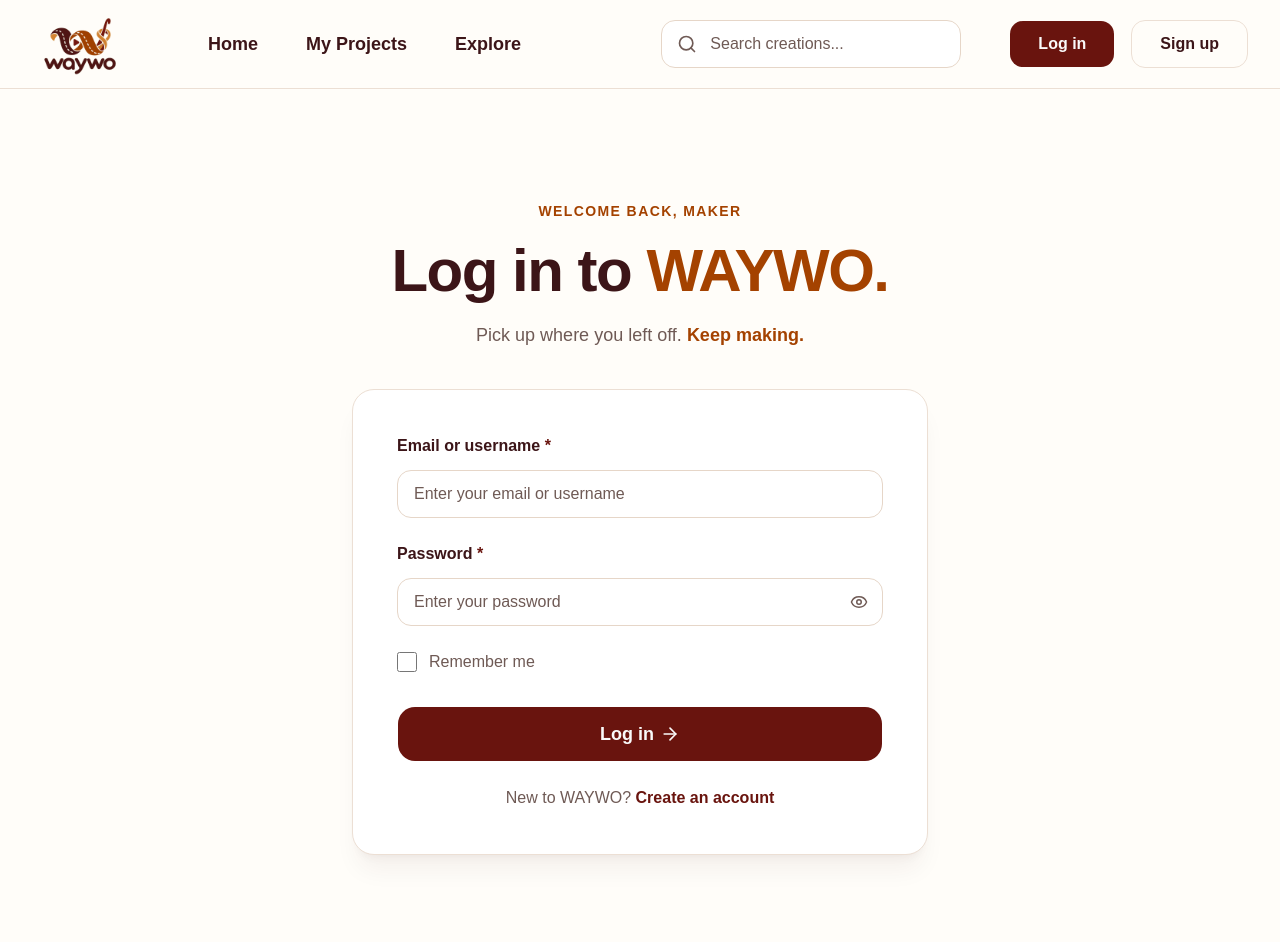
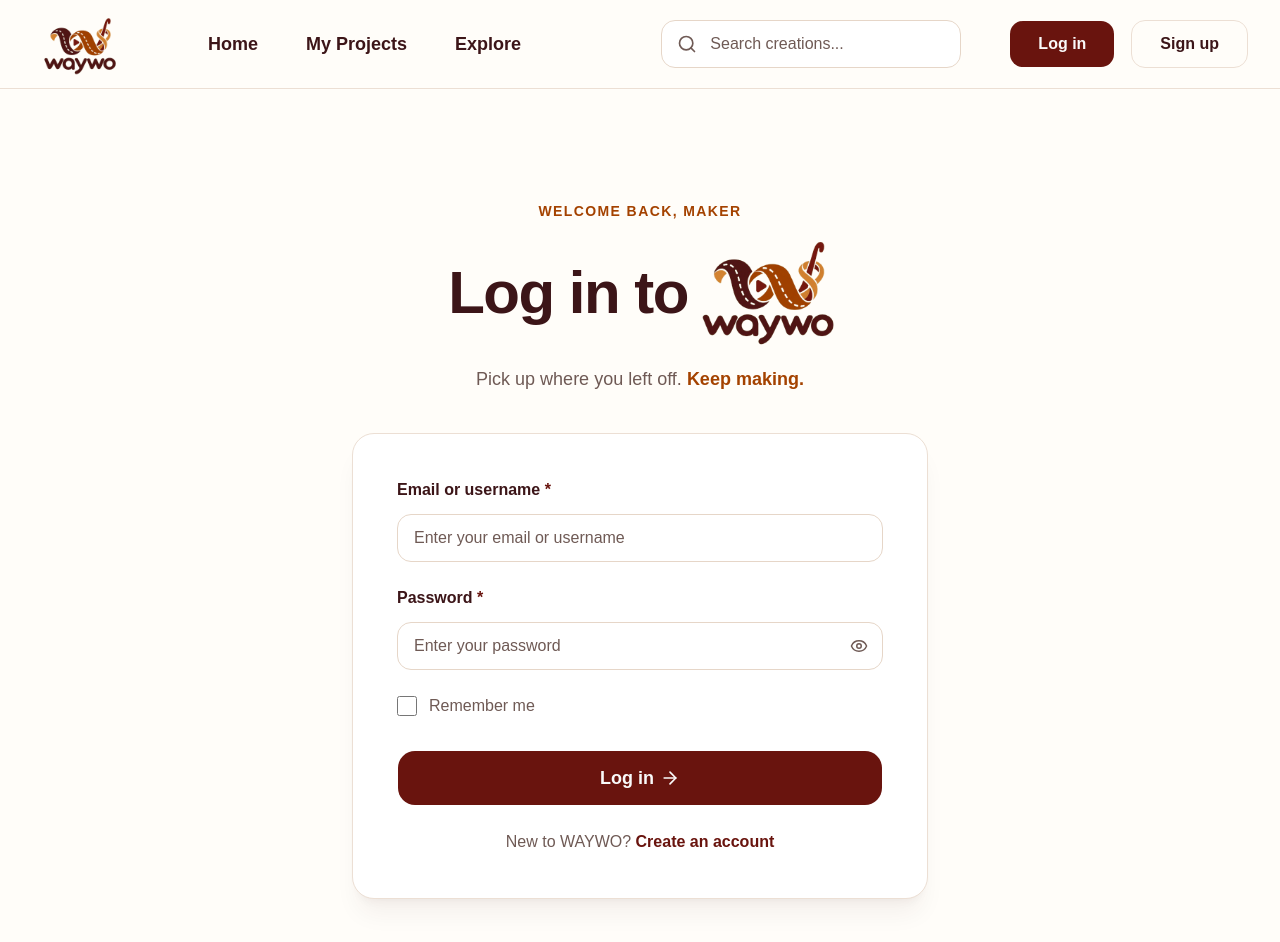
Before and after one commit to WAYWO-capstone/WAYWO, a React (Vite) app in the folder frontend/: page /login in a window 1280 px wide. Shown: the top 942 px of the page. Built offline with nearby package versions, Linux system fonts and the light colour scheme; no server answers; what openapi-fetch would draw is missing.

Commit message:
#259 Puts the logo on the login page

```diff
--- a/frontend/src/routes/login.tsx
+++ b/frontend/src/routes/login.tsx
@@ -3,6 +3,7 @@
 import { createFileRoute, redirect, useNavigate } from "@tanstack/react-router";
 import { ArrowRight, CircleAlert, LoaderCircle } from "lucide-react";
 import { useState, type FormEvent } from "react";
+import logo from "@/assets/waywo-logo.png";
 import { PasswordInput } from "@/components/ui/password-input";
 import { Button } from "@/components/ui/button";
 import { Input } from "@/components/ui/input";
@@ -71,8 +72,13 @@ function LoginPage() {
       <p className="text-sm font-bold tracking-widest text-brand-rust uppercase">
         Welcome back, maker
       </p>
-      <h1 className="mt-5 text-center text-5xl leading-none font-extrabold tracking-tight sm:text-6xl">
-        Log in to <span className="text-brand-rust">WAYWO.</span>
+      <h1 className="mt-5 flex flex-wrap items-center justify-center gap-x-4 text-center text-5xl leading-none font-extrabold tracking-tight sm:text-6xl">
+        Log in to
+        <img
+          src={logo}
+          alt="WAYWO"
+          className="-mx-4 -mt-7 -mb-6 size-32 sm:-mx-6 sm:-mt-10 sm:-mb-8 sm:size-44"
+        />
       </h1>
       <p className="mt-5 text-center text-lg text-muted-foreground">
         Pick up where you left off.{" "}
```
Also changed, not shown: 1 other file (tests, documents, lock files or other folders).
